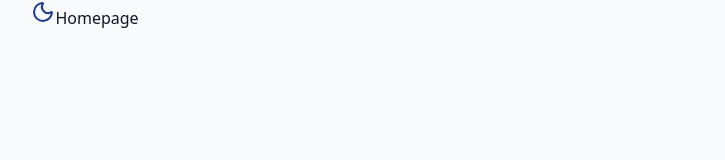
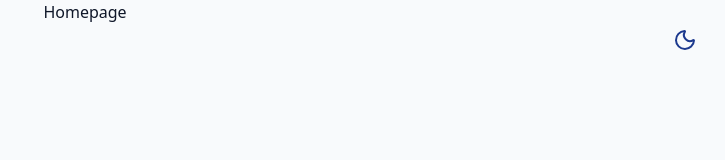
Before and after one commit to neschal-s/portfolio, a React (Vite) app: page / in a window 1280 px wide. Shown: the top 160 px of the page, without its empty margins (555-1280 px from the left). Built offline with nearby package versions, Linux system fonts and the light colour scheme.

Commit message:
Completed the theme toggle

```diff
--- a/src/components/ThemeToggle.jsx
+++ b/src/components/ThemeToggle.jsx
@@ -1,7 +1,6 @@
 import { Sun,Moon } from "lucide-react";
 import { useEffect, useState } from "react";
-
-
+import {cn} from "@/lib/utils";
 
 export const ThemeToggle=()=>{
 
@@ -32,6 +31,7 @@ export const ThemeToggle=()=>{
 
     return <button
     onClick={toggleTheme}
+    className={cn("fixed max-sm:hidden top-5 right-5 z-50 p-2 rounded-full transition-colors duration-300","focus:outline-hidden")}
     >{isDarkMode?(<Sun className="h-6 w-6 text-yellow-300"/>):
     (<Moon className="h-6 w-6 text-blue-900"/>)}</button>
 }
--- /dev/null
+++ b/src/lib/utils.js
@@ -0,0 +1,8 @@
+import {clsx} from "clsx";
+import { twMerge } from "tailwind-merge";
+
+
+export const cn=(...inputs)=>{
+    return twMerge(clsx(inputs));
+
+}
```
